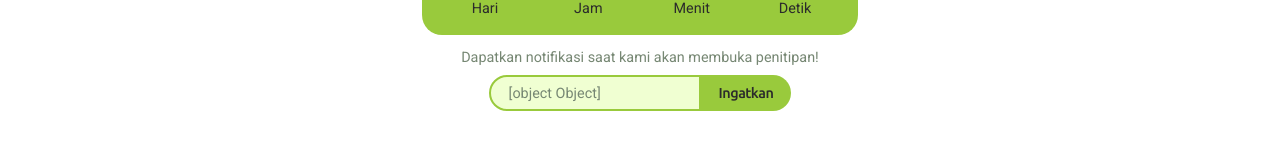
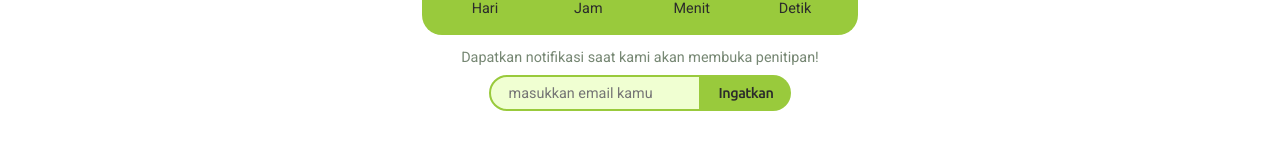
Before and after one commit to astabidasaaa/rakantip, a React (Create React App) app: page / in a window 1280 px wide. Shown: the part 762-927 px from the top of the page. Built offline with nearby package versions, Linux system fonts and the light colour scheme.

Commit message:
menambah .email pada reminder-input value

```diff
--- a/src/containers/Jadwal.js
+++ b/src/containers/Jadwal.js
@@ -87,7 +87,7 @@ function Jadwal({ reminderState, handleReminderChange, handleReminderSubmit }) {
               name="reminder-input"
               className="reminder-input"
               placeholder="masukkan email kamu"
-              value={reminderState}
+              value={reminderState.email}
               onChange={handleReminderChange}
               required
             />
```
